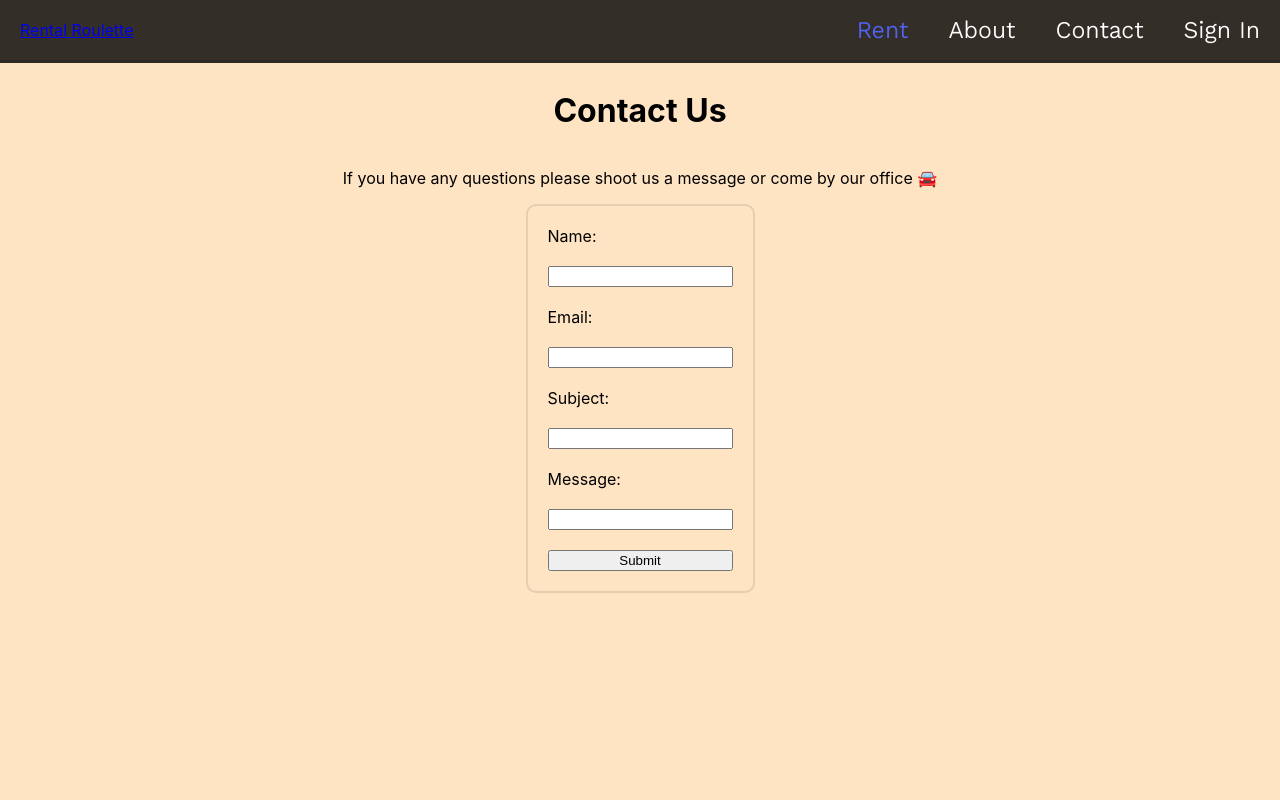
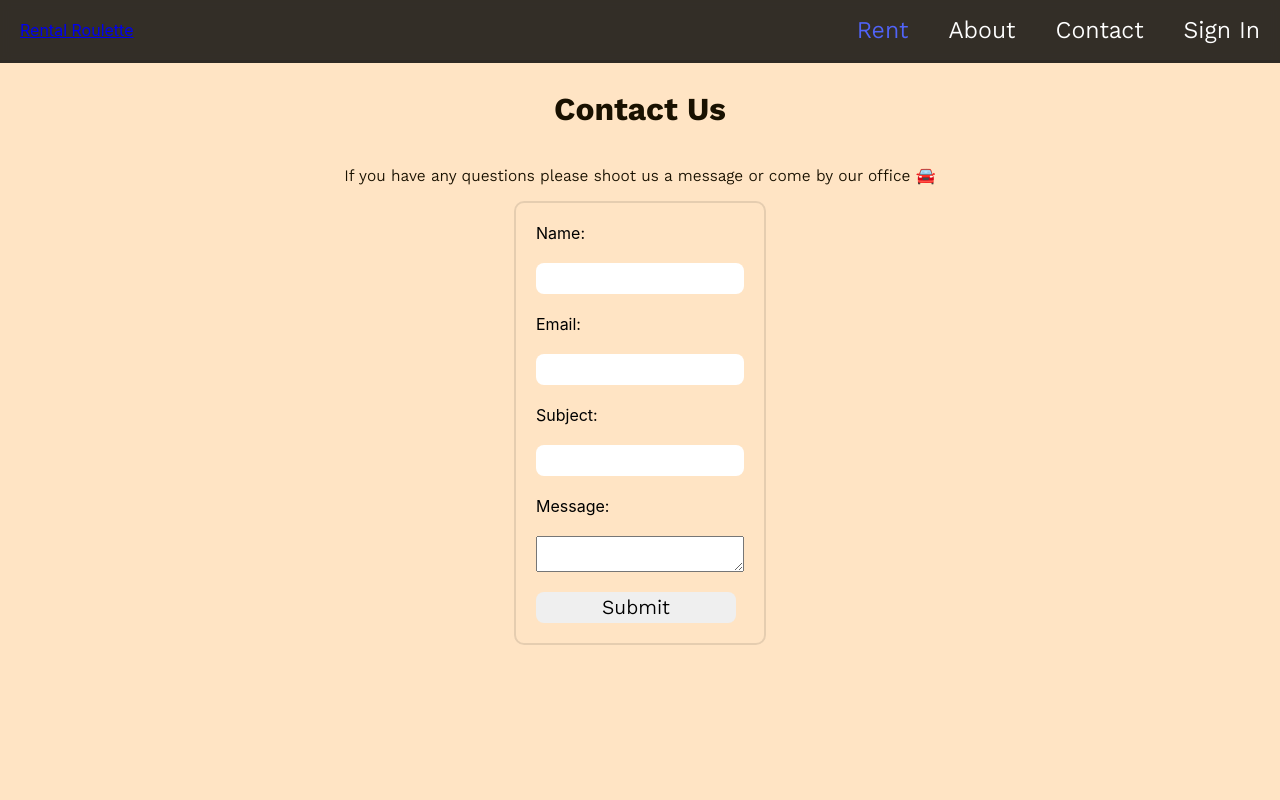
Before and after one commit to ludlun04/IDATA2301-Project, a React (Create React App) app: page /contact in a window 1280 px wide. Shown: the top 800 px of the page. Built offline with nearby package versions, Linux system fonts and the light colour scheme.

Commit message:
Global styling

```diff
--- a/src/components/header footer/Header.css
+++ b/src/components/header footer/Header.css
@@ -12,6 +12,8 @@
     backdrop-filter: blur(5px);
 
     border-bottom:solid rgba(0, 0, 0, 0.1);
+
+    z-index: 999;
 }
 
 .navLink {
@@ -67,6 +69,7 @@
     }
 
     .headerMenuButtonContainer {
+        cursor: pointer;
         display: flex;
         flex-direction: column;
         gap: 7px;
--- a/src/index.css
+++ b/src/index.css
@@ -12,6 +12,11 @@ code {
     monospace;
 }
 
+h1, h2, h3, h4, h5, h6, p {
+  color: #191100;
+  font-family: "Kantumruy Pro", sans-serif;
+}
+
 @font-face {
   font-family: "Kantumruy Pro";
   src: local("Kantumruy Pro"), url("resources/fonts/KantumruyPro-VariableFont_wght.ttf") format("truetype");
--- a/src/pages/contact/Contact.css
+++ b/src/pages/contact/Contact.css
@@ -14,3 +14,18 @@
     border: solid 2px rgba(0, 0, 0, .1);
     border-radius: 10px;
 }
+
+input {
+    width: 200px;
+    font-family: "Kantumruy Pro", sans-serif;
+    font-size: 1.25rem;
+    padding: 0.25rem;
+    border: none;
+    outline: none
+;
+    border-radius: 0.5rem;
+}
+
+input:focus {
+    border: 1px solid #2DBDC7;
+}
--- a/src/pages/contact/Contact.jsx
+++ b/src/pages/contact/Contact.jsx
@@ -7,13 +7,13 @@ export default function Contact() {
             <p>If you have any questions please shoot us a message or come by our office 🚘</p>
             <form className={"contact-form"}>
                 <label htmlFor="fname">Name:</label><br/>
-                <input type="text" id="fname" name="fname"/><br/>
+                <input className={"contactInput name"} type="text" id="name" name="fname"/><br/>
                 <label htmlFor="lname">Email:</label><br/>
-                <input type="text" id="email" name="lname"/><br/>
+                <input className={"contactInput email"} type="text" id="email" name="lname"/><br/>
                 <label htmlFor="lname">Subject:</label><br/>
-                <input type="text" id="subject" name="lname"/><br/>
+                <input className={"contactInput subject"} type="text" id="subject" name="lname"/><br/>
                 <label htmlFor="lname">Message:</label><br/>
-                <input type="text" id="message" name="lname"/><br/>
+                <textarea className={"contactInput message"} type="text" id="message" name="lname"/><br/>
                 <input type="submit" value="Submit"/>
             </form>
         </div>
--- a/src/pages/home/Home.css
+++ b/src/pages/home/Home.css
@@ -6,6 +6,8 @@
 
     display: flex;
     height: 100vh;
+
+    z-index: 0;
 }
 
 
@@ -23,17 +25,16 @@
 .homeLeftPane {
     border-radius: 50px;
 
-    text-shadow: 0px 0px 50px #000000;
+    text-shadow: 0px 0px 50px #dadada;
+    padding: 20px;
 }
 
 .slogan1 {
     line-height: 0;
     font-size: 300%;
     margin-bottom: 0;
-
-    font-family: "Kantumruy Pro";
-
-    color: white;
+    font-weight: 400;
+    z-index: 10;
 }
 
 .slogan2 {
@@ -42,10 +43,7 @@
     margin-bottom: 70px;
     margin-top: 80px;
 
-    font-family: "Kantumruy Pro";
     font-weight: 500;
-
-    color: white;
 }
 
 .slogan2.ease {
--- a/src/pages/home/Home.jsx
+++ b/src/pages/home/Home.jsx
@@ -6,9 +6,9 @@ export default function Home() {
         <div className={"Home"}>
             <div className={"home"}>
                 <div className={"homeLeftPane"}>
-                    <p className={"slogan1"}>Your journey starts here</p>
-                    <p className={"slogan2"}>Rent with</p>
-                    <p className={"slogan2 ease"}>ease</p>
+                    <h2 className={"slogan1"}>Your journey starts here</h2>
+                    <h1 className={"slogan2"}>Rent with</h1>
+                    <h1 className={"slogan2 ease"}>ease</h1>
                 </div>
                 <div className={"homeRightPane"}>
                     <NavLink className={"portalButton"} to={"/portal"}>Rent Now</NavLink>
```
